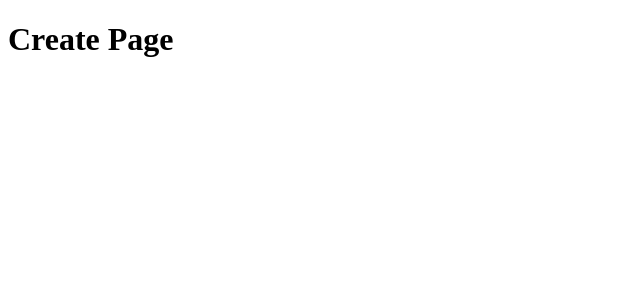
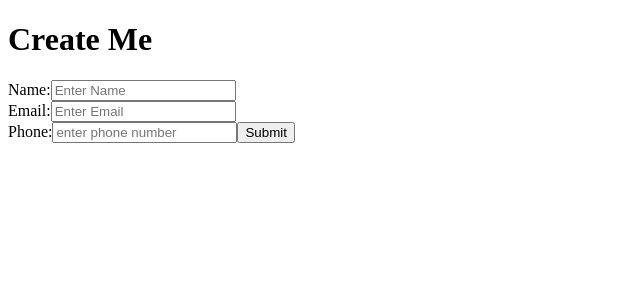
Before and after one commit to Sanalemba991/CURD-FullStack, a React (Vite) app: page /create in a window 1280 px wide. Shown: the top 300 px of the page, without its empty margins (0-640 px from the left). Built offline with nearby package versions, Linux system fonts and the light colour scheme.

Commit message:
Creatong

```diff
--- a/src/Create.jsx
+++ b/src/Create.jsx
@@ -1,7 +1,35 @@
-import React from 'react';
+import React, { useState } from 'react'
 
-const Create = () => {
-  return <h1>Create Page</h1>;
-};
+function Create() {
+  const [value,setValue]=useState({
+    name:"",
+    email:'',
+     phoneNo:''
+  })
+  return (
+    <>
+    <div>
+      <h1>Create Me</h1>
+     <form>
+      <div>
 
-export default Create;
+      <label htmlFor='name'>Name:</label>
+      <input type='text' name='name' placeholder='Enter Name'></input>
+      </div>
+     <div>
+     <label htmlFor='email'>Email:</label>
+     <input type="text" name='email'placeholder='Enter Email'></input>
+
+     </div>
+
+      <label htmlFor='email'>Phone:</label>
+    <input type='text' name='phoneNo' placeholder='enter phone number'></input>
+    <button >Submit</button>
+     </form>
+
+    </div>
+    </>
+  )
+}
+
+export default Create
```
